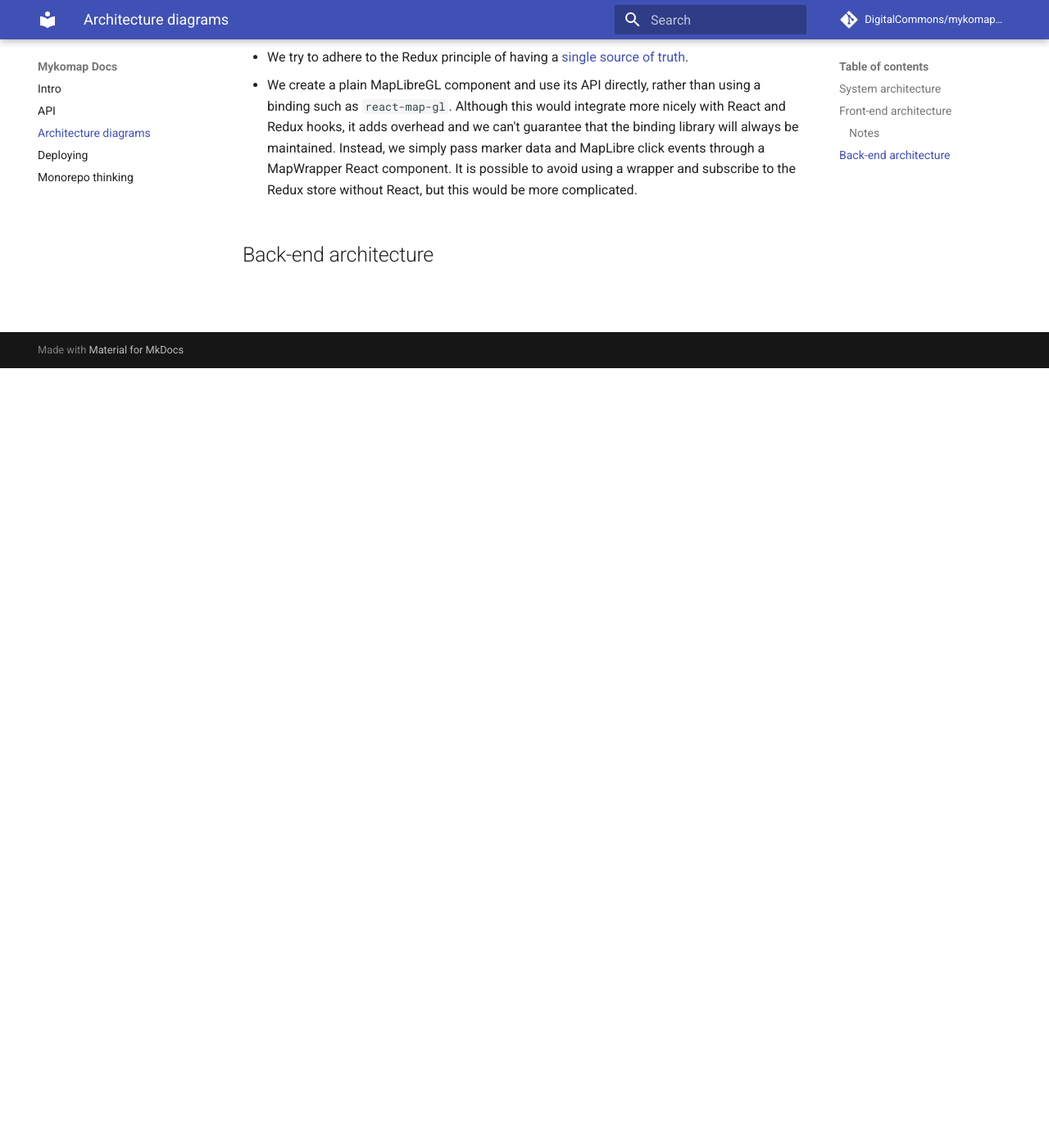
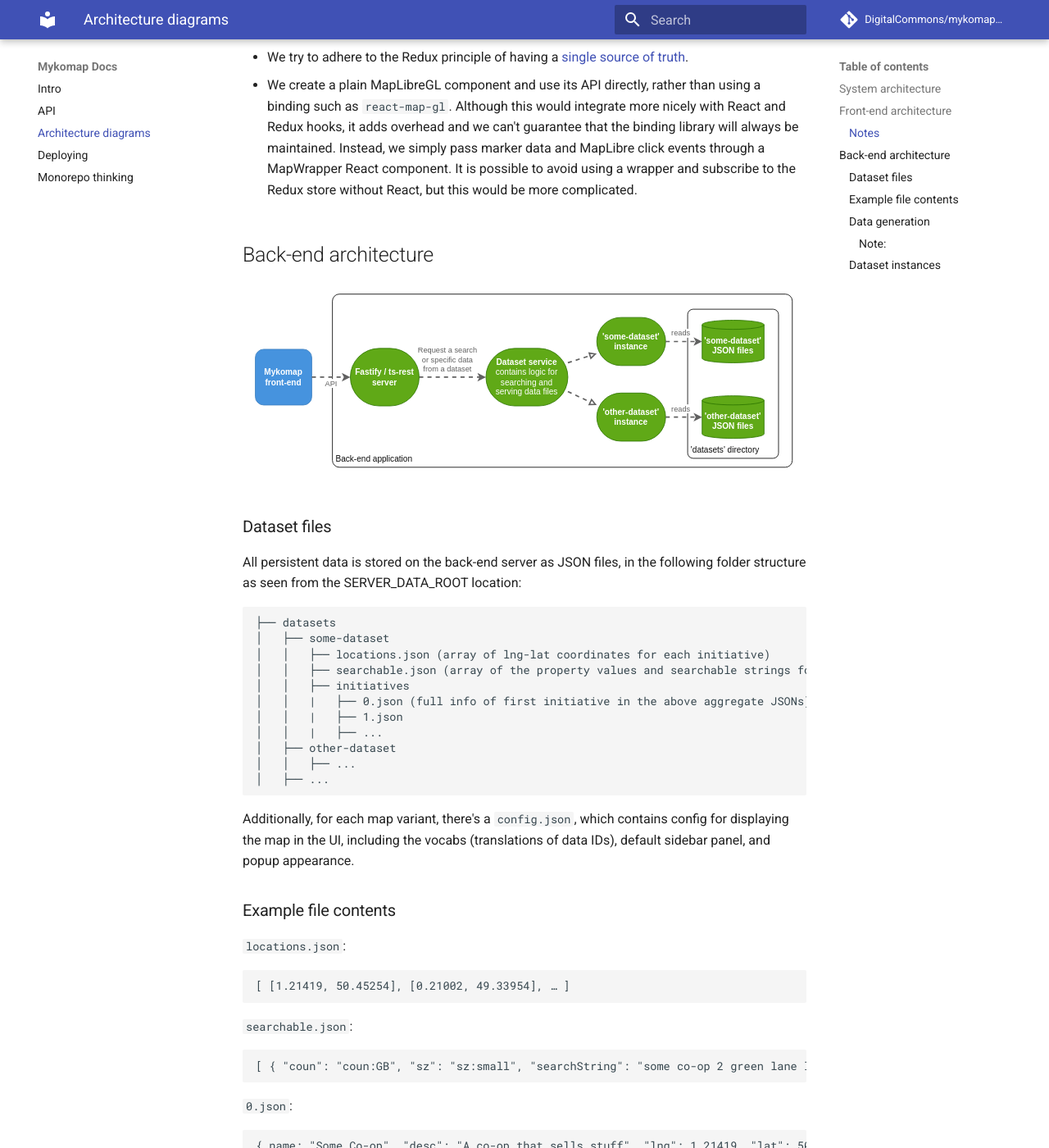
Before and after one commit to DigitalCommons/mykomap-monolith, an MkDocs documentation site: the page built from docs/architecture.md, in a window 1280 px wide and 1400 px high, scrolled down 951 px. Shown: the whole window at 82% size. Built offline with MkDocs 1.6.1 and Material for MkDocs 9.7.7, drawn with Linux system fonts in a browser that asks for light colours; comment, search, counter and statistics services are not loaded; some of the changed text lies outside the part shown.

Commit message:
[back-end] Add back-end architecture docs

````diff
--- a/docs/architecture.md
+++ b/docs/architecture.md
@@ -18,3 +18,94 @@
   subscribe to the Redux store without React, but this would be more complicated.
 
 ## Back-end architecture
+
+![Diagram](images/architecture-back-end.drawio.svg)
+
+### Dataset files
+
+All persistent data is stored on the back-end server as JSON files, in the following folder structure
+as seen from the SERVER_DATA_ROOT location:
+
+```
+├── datasets
+│   ├── some-dataset
+│   │   ├── locations.json (array of lng-lat coordinates for each initiative)
+│   │   ├── searchable.json (array of the property values and searchable strings for each initiative)
+│   │   ├── initiatives
+│   │   |   ├── 0.json (full info of first initiative in the above aggregate JSONs)
+│   │   |   ├── 1.json
+│   │   |   ├── ...
+│   ├── other-dataset
+│   │   ├── ...
+│   ├── ...
+```
+
+Additionally, for each map variant, there's a `config.json`, which contains config for displaying the map in the UI, including the vocabs (translations of data IDs), default sidebar panel, and popup appearance.
+
+### Example file contents
+
+`locations.json`:
+
+```
+[ [1.21419, 50.45254], [0.21002, 49.33954], … ]
+```
+
+`searchable.json`:
+
+```
+[ { "coun": "coun:GB", "sz": "sz:small", "searchString": "some co-op 2 green lane london n4 9qr" }, … ]
+```
+
+`0.json`:
+
+```
+{ name: "Some Co-op", "desc": "A co-op that sells stuff", "lng": 1.21419, "lat": 50.45254, "coun": "coun:GB", "sz": "sz:small", ... }
+```
+
+`config.json`:
+
+```
+{
+  "prefixes": {
+    "https://example.com/sizes/1.1/": "sz",
+    ...
+  },
+  "vocabs": {
+    "sz:": {
+      "EN": {
+        "title": "Sizes",
+        "terms": {
+          "sz:large": "Large",
+          "sz:medium": "Medium",
+          "sz:small": "Small"
+        }
+      }
+    },
+    ...
+  },
+  "popups": { "field": "sz", "style": "text" }, { "field": "websites", "style": "clickable-list" },
+  "ui": { ... },
+  ...
+}
+
+```
+
+### Data generation
+
+These directories of JSONs, including the searchable strings in the `searchable.json` files, need to be pre-generated by a script. This script will be written in JS/TS and live in the monorepo, to be run on the back-end server.
+
+The script will take the full data CSV for a map (generated by the data factory) as inputs, and write the full data into the required JSON files in the directory structure specified above.
+
+#### Note:
+
+We will need to manually copy the `standard.csv` from the data factory server to the back-end. Maybe in the future, the data factory pipeline can be enhanced to write the JSON files to the back-end server so that no manual duplication is necessary (and maybe we can eventually get rid of the separate data server altogether).
+
+### Dataset instances
+
+- For each dataset available in the `datasets` directory on server start, a dataset instance is created
+  by the Dataset service. Each Dataset instance has a:
+  - `searchable` property, which is just the `searchable.json` loaded as an in-memory object
+  - `getItem` method
+  - `getConfig` method, which includes the vocabs
+  - `getLocationsFilePath` method (which is then streamed to the Fastify response)
+  - `search` method, which involves iterating through `searchable` to find matching initiatives
````
Also changed, not shown: docs/images/architecture-back-end.drawio.svg (added), docs/images/architecture-front-end.drawio.svg, 1 other file.
